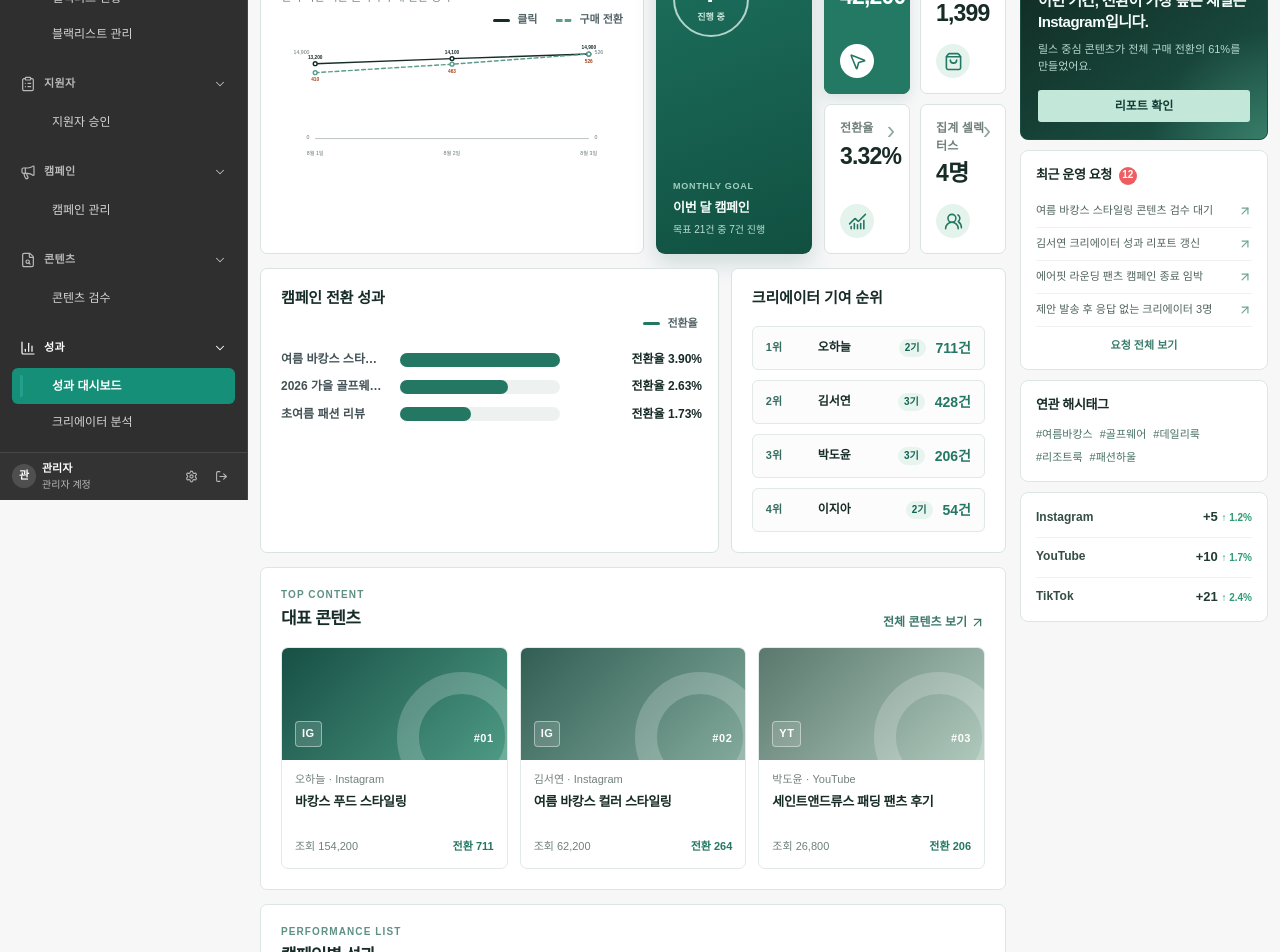
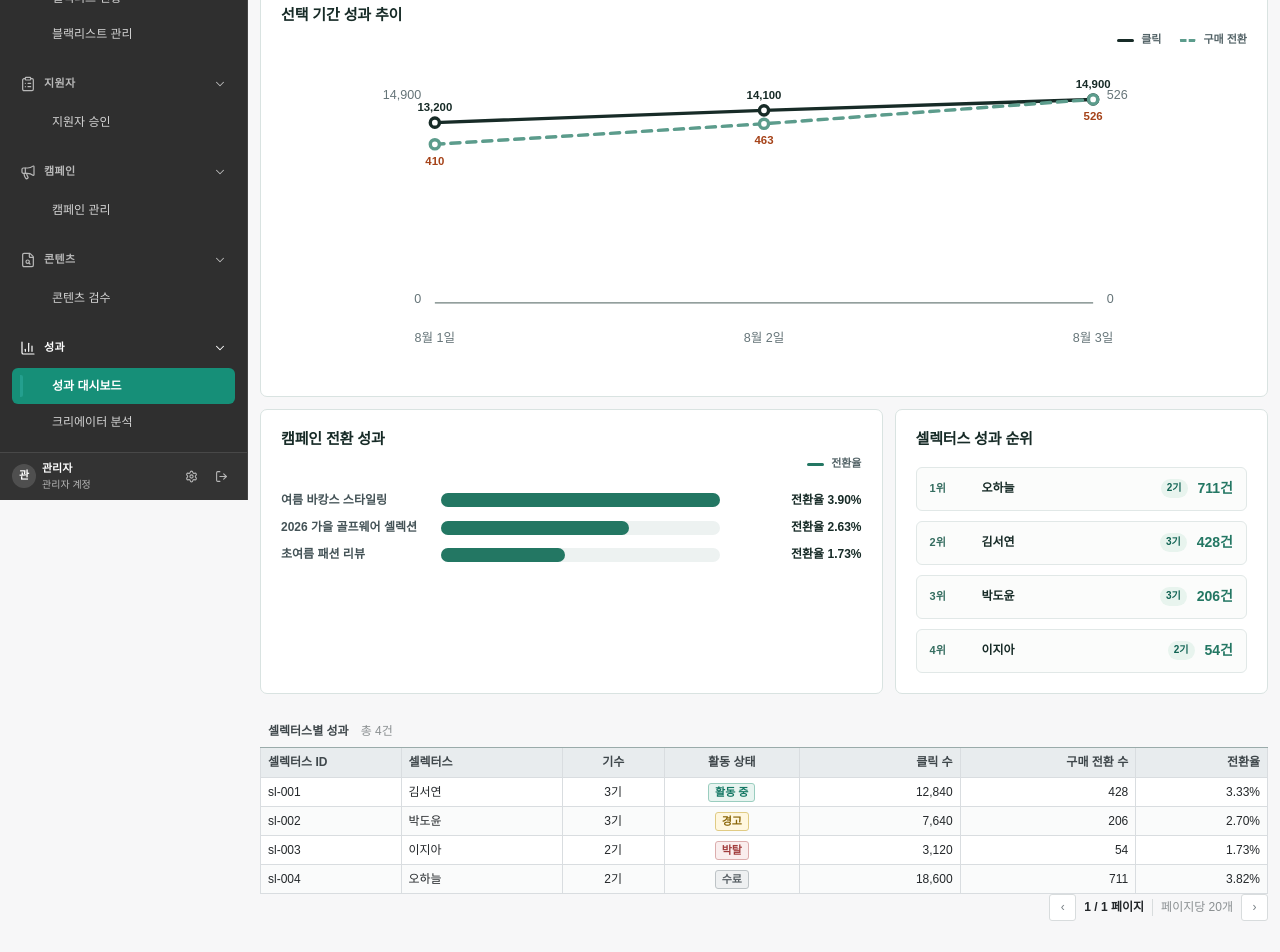
Before and after one commit to HD-Fuma/fe-hiselectors-admin, a React (Vite) app: page / in a window 1280 px wide. Shown: the part 300-1252 px from the top of the page. Built offline with nearby package versions, Linux system fonts and the light colour scheme.

Commit message:
fix: restore original performance dashboard layout

```diff
--- a/src/features/performance/PerformancePages.tsx
+++ b/src/features/performance/PerformancePages.tsx
@@ -178,95 +178,6 @@ function PerformanceWorkspaceIntro({
   );
 }
 
-function TopContentCards() {
-  return (
-    <section aria-label="대표 콘텐츠 성과" className="fuma-performance-top-content">
-      <div className="fuma-performance-section-heading">
-        <div>
-          <p>TOP CONTENT</p>
-          <h2>대표 콘텐츠</h2>
-        </div>
-        <Link to="/performance/contents">전체 콘텐츠 보기 <ArrowUpRight size={15} /></Link>
-      </div>
-      <div className="fuma-performance-top-content__grid">
-        {[...CONTENT_INFLUENCE]
-          .sort((a, b) => b.conversions - a.conversions)
-          .slice(0, 3)
-          .map((content, index) => (
-            <article className="fuma-performance-content-card" key={content.id}>
-              <div className={`fuma-performance-content-card__cover is-cover-${index + 1}`}>
-                <span>{content.platform === "YouTube" ? "YT" : "IG"}</span>
-                <em>#{String(index + 1).padStart(2, "0")}</em>
-              </div>
-              <div className="fuma-performance-content-card__body">
-                <p>{creatorNameById(content.creatorId)} · {content.platform}</p>
-                <h3>{content.title}</h3>
-                <div>
-                  <span>조회 {formatCount(content.views)}</span>
-                  <strong>전환 {formatCount(content.conversions)}</strong>
-                </div>
-              </div>
-            </article>
-          ))}
-      </div>
-    </section>
-  );
-}
-
-function PerformanceOperationsRail() {
-  const notices = [
-    "여름 바캉스 스타일링 콘텐츠 검수 대기",
-    "김서연 크리에이터 성과 리포트 갱신",
-    "에어핏 라운딩 팬츠 캠페인 종료 임박",
-    "제안 발송 후 응답 없는 크리에이터 3명",
-  ];
-
-  return (
-    <aside aria-label="성과 운영 인사이트" className="fuma-performance-operations-rail">
-      <section className="fuma-performance-ai-card">
-        <div>
-          <span>AI REPORT</span>
-          <strong>이번 기간, 전환이 가장 높은 채널은 Instagram입니다.</strong>
-          <p>릴스 중심 콘텐츠가 전체 구매 전환의 61%를 만들었어요.</p>
-        </div>
-        <Button variant="primary">리포트 확인</Button>
-      </section>
-      <section className="fuma-performance-rail-card">
-        <div className="fuma-performance-rail-card__heading">
-          <h2>최근 운영 요청</h2>
-          <span>12</span>
-        </div>
-        <ul className="fuma-performance-request-list">
-          {notices.map((notice) => (
-            <li key={notice}><span>{notice}</span><ArrowUpRight size={14} /></li>
-          ))}
-        </ul>
-        <button type="button">요청 전체 보기</button>
-      </section>
-      <section className="fuma-performance-rail-card fuma-performance-topic-card">
-        <div className="fuma-performance-rail-card__heading"><h2>연관 해시태그</h2></div>
-        <div>
-          {['#여름바캉스', '#골프웨어', '#데일리룩', '#리조트룩', '#패션하울'].map((tag) => (
-            <span key={tag}>{tag}</span>
-          ))}
-        </div>
-      </section>
-      <section aria-label="채널별 팔로워 증가" className="fuma-performance-follower-list">
-        {[
-          ["Instagram", "+5", "1.2%"],
-          ["YouTube", "+10", "1.7%"],
-          ["TikTok", "+21", "2.4%"],
-        ].map(([channel, amount, rate]) => (
-          <div key={channel}>
-            <span>{channel}</span>
-            <strong>{amount} <em>↑ {rate}</em></strong>
-          </div>
-        ))}
-      </section>
-    </aside>
-  );
-}
-
 interface PerformanceEntityCard {
   detail: string;
   id: string;
@@ -312,19 +223,6 @@ function PerformanceEntityCardGrid({
             </dl>
           </article>
         ))}
-      </div>
-    </section>
-  );
-}
-
-function DashboardGoalCard() {
-  return (
-    <section className="fuma-performance-goal-card" aria-label="이번 달 캠페인 목표">
-      <div className="fuma-performance-goal-card__ring"><strong>7</strong><span>진행 중</span></div>
-      <div>
-        <p>MONTHLY GOAL</p>
-        <strong>이번 달 캠페인</strong>
-        <span>목표 21건 중 7건 진행</span>
       </div>
     </section>
   );
@@ -707,26 +605,15 @@ export function PerformanceDashboardPage() {
     <section className="fuma-page fuma-performance-page">
       <PageHeader screenCode="PF101" title="관리자 성과 대시보드" />
       <div className="fuma-page__body">
-        <PerformanceWorkspaceIntro active="overview" caption="캠페인 성과를 빠르게 비교하세요." />
         <PerformanceFilters />
-        <div className="fuma-performance-dashboard-layout">
-          <div className="fuma-performance-dashboard-main">
-            <div className="fuma-performance-dashboard-hero">
-              <div className="fuma-performance-dashboard-hero__trend">
+        <PerformanceKpiGrid ariaLabel="성과 요약" items={visualData.kpis} />
+        <div className="fuma-performance-visuals fuma-performance-visuals--overview">
+          <div className="fuma-performance-visuals__wide">
             <PerformanceTrendChart
               points={visualData.trendPoints}
-                  title="캠페인 수익 추이"
-                  description="선택 기간 기준 클릭과 구매 전환 성과"
+              title="선택 기간 성과 추이"
             />
           </div>
-              <DashboardGoalCard />
-              <PerformanceKpiGrid
-                ariaLabel="성과 요약"
-                className="fuma-performance-kpi-grid--dashboard"
-                items={visualData.kpis}
-              />
-            </div>
-            <div className="fuma-performance-visuals fuma-performance-visuals--overview">
           <PerformanceBarChart
             items={visualData.campaignItems}
             mode="single"
@@ -735,26 +622,8 @@ export function PerformanceDashboardPage() {
           />
           <PerformanceRanking
             items={visualData.selectorItems}
-                title="크리에이터 기여 순위"
+            title="셀렉터스 성과 순위"
           />
-            </div>
-            <TopContentCards />
-            <PerformanceEntityCardGrid
-              title="캠페인별 성과"
-              items={CAMPAIGN_PERFORMANCE.map((campaign) => ({
-                id: campaign.id,
-                label: campaign.name,
-                detail: campaign.status,
-                meta: "CAMPAIGN",
-                primaryLabel: "구매 전환",
-                primaryValue: formatCount(campaign.conversions),
-                secondaryLabel: "전환율",
-                secondaryValue: formatRate(campaign.conversions, campaign.clicks),
-                tone: "product" as const,
-              }))}
-            />
-          </div>
-          <PerformanceOperationsRail />
         </div>
         <PerformanceResultTable
           className="fuma-performance-selector-table"
```
Lines whose indentation alone changed are shown as unchanged.
